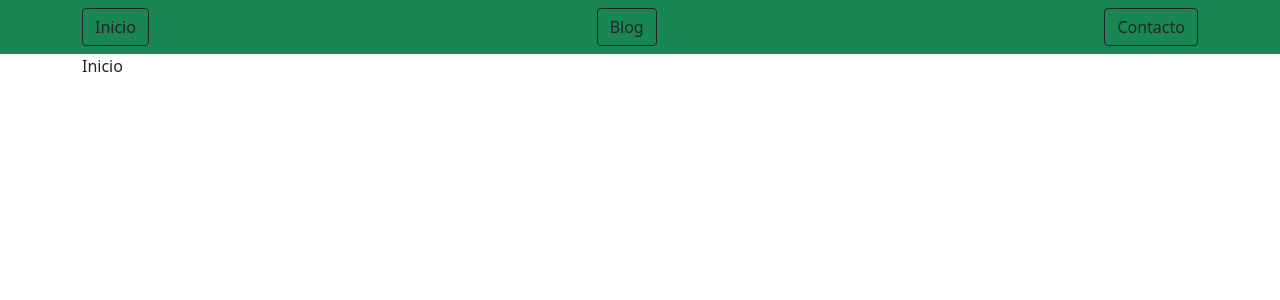
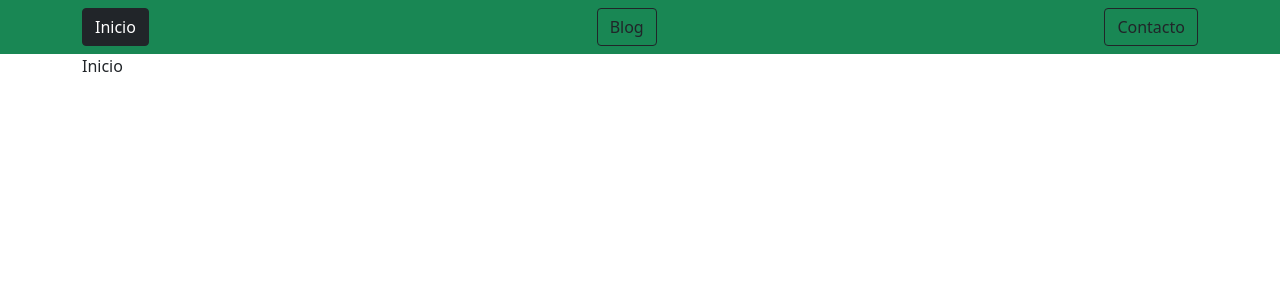
Before and after one commit to Jefh15/react-router-dom-v6, a React (Create React App) app: page / in a window 1280 px wide. Shown: the top 300 px of the page. Built offline with nearby package versions, Linux system fonts and the light colour scheme.

Commit message:
Cambio Link ----> por NavLink para poder agregar estilos a mis botones seleccionados, porque Link no deja

```diff
--- a/src/components/Navbar.jsx
+++ b/src/components/Navbar.jsx
@@ -1,5 +1,5 @@
 // para poder crear los links a mis paginas
-import { Link } from "react-router-dom";
+import { NavLink } from "react-router-dom";
 
 
 
@@ -22,30 +22,32 @@
                 className="container">
                 {/* creo mis link para poder hacer mis rutas */}
                 {/* Link -----> ES mi ancla */}
-                <Link
+                {/* NavLink -----> es un Link pero permite hacer un estilo de active en el boton como que se selecciono */}
+
+                <NavLink
                     // clases
                     className="btn btn-outline-dark"
                     // redireccione href es reemplazado por mi to
                     to="/">
                     {/* uso mi componente */}
                     Inicio
-                </Link>
-                <Link
+                </NavLink>
+                <NavLink
                     // clases
                     className="btn btn-outline-dark"
                     // redireccione a
                     to="/blog">
                     {/* uso mi componente */}
                     Blog
-                </Link>
-                <Link
+                </NavLink>
+                <NavLink
                     // clases
                     className="btn btn-outline-dark"
                     // redireccione a
                     to="/contacto">
                     {/* uso mi componente */}
                     Contacto
-                </Link>
+                </NavLink>
             </div>
         </nav>
     );
```
